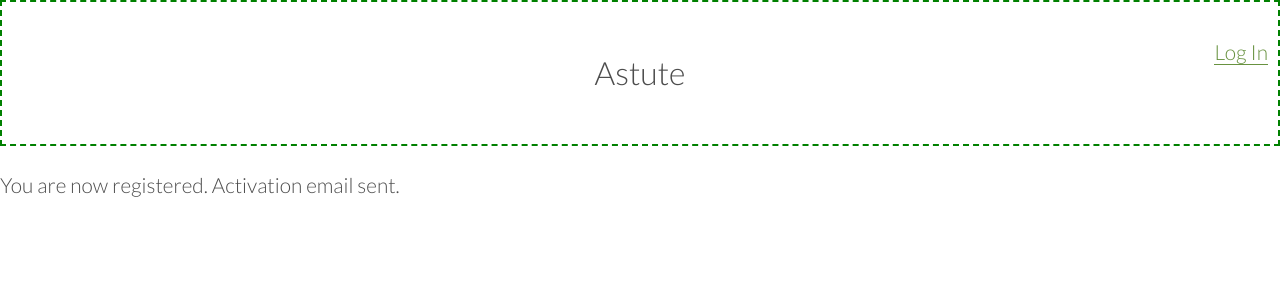
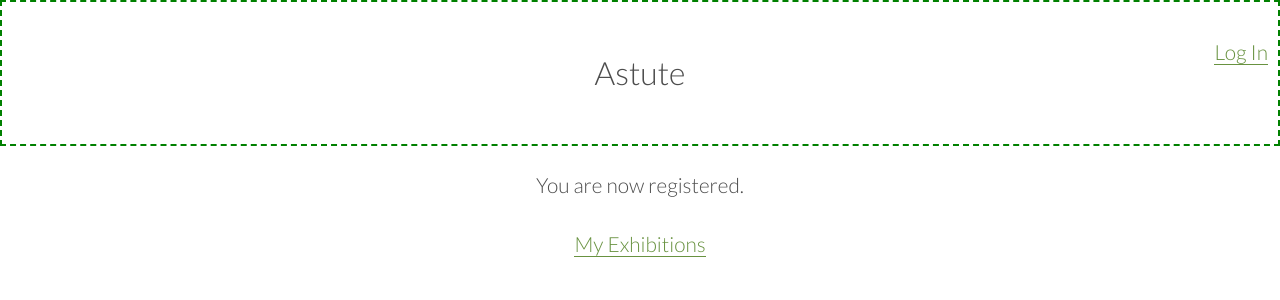
Before and after one commit to andrewhead/Gallery-Paths, a Django app: template server/gallery/templates/registration/registration_complete.html in a window 1280 px wide. Shown: the top 300 px of the page. Run offline with Django 3.2, Linux system fonts and the light colour scheme; the template is opened without the code that fills it, so the values that code supplies are empty; some libraries are stand-ins or nearby versions.

Commit message:
UI: Updated registration page aesthetics.

```diff
--- a/server/gallery/templates/registration/registration_complete.html
+++ b/server/gallery/templates/registration/registration_complete.html
@@ -2,5 +2,6 @@
 {% load i18n %}
 
 {% block content %}
-<p>{% trans "You are now registered. Activation email sent." %}</p>
+<p style="text-align:center;">{% trans "You are now registered." %}</p>
+<p style="text-align:center;"><a href="/exhibitions">My Exhibitions</a></p>
 {% endblock %}
```
Also changed, not shown: server/gallery/templates/registration/registration_form.html (+10 -4 lines).
